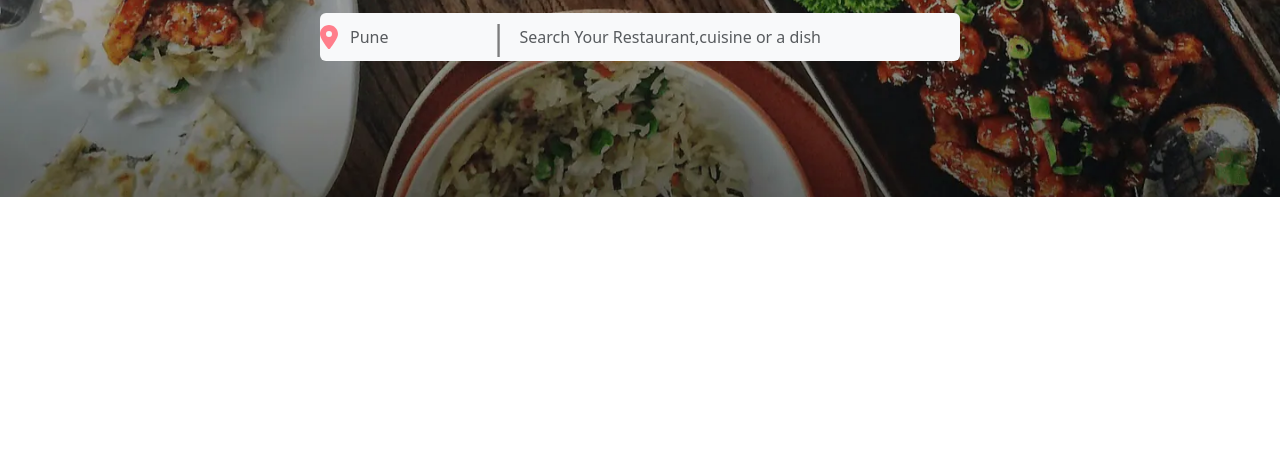
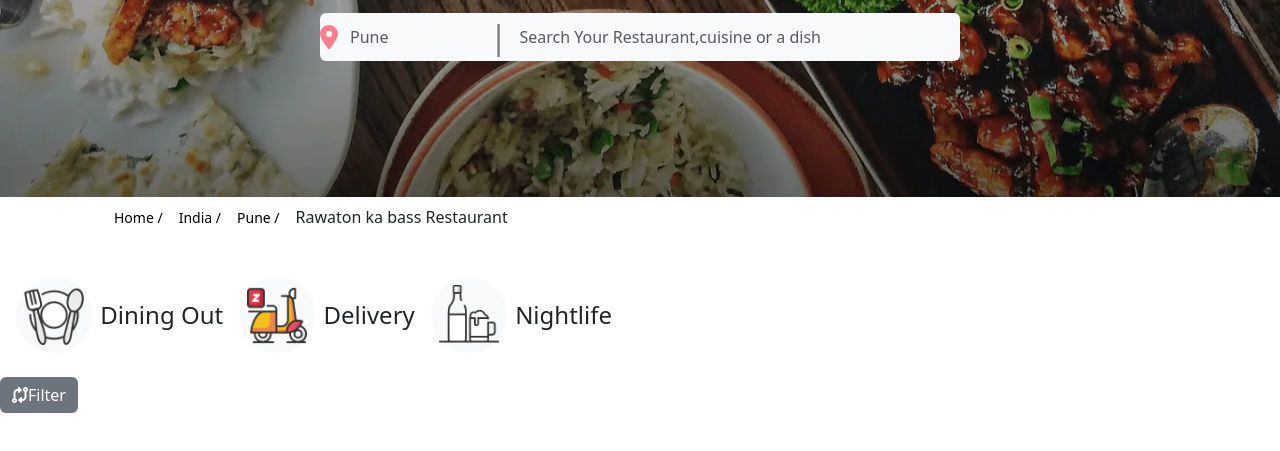
Before and after one commit to rakeshjain1111/Zometo-clone, a plain HTML site: page index.html in a window 1280 px wide. Shown: the part 243-694 px from the top of the page. Drawn offline with nearby package versions, Linux system fonts and the light colour scheme.

Commit message:
banner section done

```diff
--- a/assets/css/style.css
+++ b/assets/css/style.css
@@ -2,6 +2,7 @@
     margin: 0px;
     padding: 0px;
     box-sizing: border-box;
+    list-style: none;
 }
 
 header{
@@ -10,3 +11,16 @@ header{
     background-size: cover;
     background-repeat: no-repeat;
 }
+
+.lies ul li a{
+    font-size: 14px;
+    cursor: pointer;
+    text-decoration: none;
+    color: black;
+}
+
+
+
+.lies ul li a:hover{
+    color:#ff7e8b;
+}
--- a/index.html
+++ b/index.html
@@ -52,6 +52,62 @@
        </div>
       </header>
 
+      <div class=" lies container">
+        <ul class=" d-flex gap-3 mt-2">
+          <li><a href="">Home /</a></li>
+          <li><a href="">India /</a></li>
+          <li><a href="">Pune /</a></li>
+          <li>Rawaton ka bass Restaurant</li>
+        </ul>
+      </div>
+
+      <div class="timezonebox d-flex mt-5 flex-sm-row flex-column">
+        <div class="time d-flex">
+          <div class="time-img bg-gradient bg-light rounded-circle p-2 ms-3">
+              <img src="./assets/img/plate.webp" alt="" width="60px">
+          </div>
+          &nbsp;&nbsp;
+          <div class="time-text fs-4 d-flex flex-column justify-content-center">Dining Out</div>
+          <div class="time-img bg-gradient bg-light rounded-circle p-2 ms-3">
+            <img src="./assets/img/scooty.webp" alt="" width="60px">
+          </div> &nbsp;&nbsp;
+          <div class="time-text fs-4 d-flex flex-column justify-content-center">Delivery</div>
+          <div class="time-img bg-gradient bg-light rounded-circle p-2 ms-3">
+            <img src="./assets/img/daru.webp" alt="" width="60px">
+          </div> &nbsp;&nbsp;
+          <div class="time-text fs-4 d-flex flex-column justify-content-center">Nightlife</div>
+        </div>
+      </div>
+
+     <a class="btn btn-primary mt-4 bg-secondary border-0" data-bs-toggle="offcanvas" href="#offcanvasExample" role="button" area-controls="offcanvasExample">
+      <i class="fa-solid fa-code-compare"></i>Filter
+     </a>
+
+     <div class="offcanvas offcanvas-start" tabindex="1" id="offcanvasExample" area-labelledby="offcanvasExampLabel">
+        <div class="offcanvas-header">
+          <h5 class="offcanvas-title" id="offcanvasExampLabel">Filters </h5>
+          <button type="button" class="btn-close" data-bs-dismiss="offcanvas" area-label="close"></button>
+        </div>
+        <div class="offcanvas-body">
+          Select Your Category
+          <div class="dropdown mt-3">
+            <button class="btn btn-secondary dropdown-too"
+          </div>
+        </div>
+     </div>
+
+     <button type="button" class="btn btn-primary mt-4 bg-secondary border-0" data-bs-toggle="offcanvas" href="#offcanvasExample" role="button" area-controls="offcanvasExample">
+      Pure Veg
+     </button>
+
+     <button type="button" class="btn btn-primary mt-4 bg-secondary border-0" data-bs-toggle="offcanvas" href="#offcanvasExample" role="button" area-controls="offcanvasExample">
+      Launch
+     </button>
+
+
+
+
+
    </div>
 
     <script src="./assets/js/script.js"></script>
```
